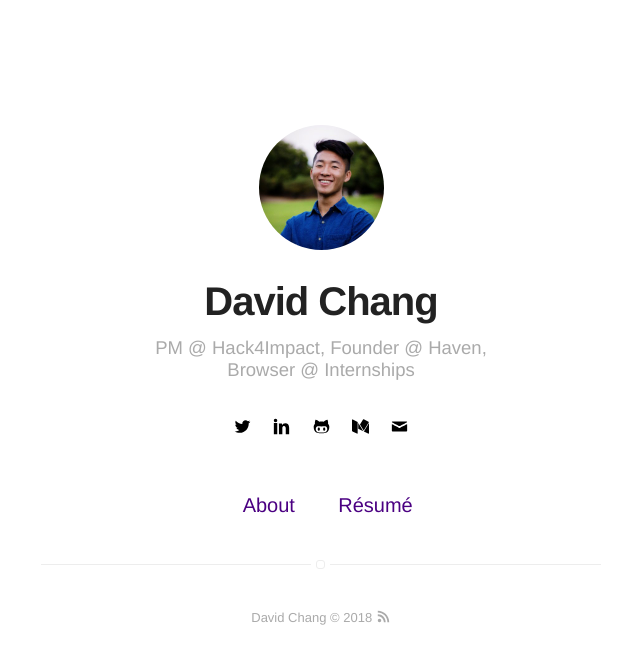
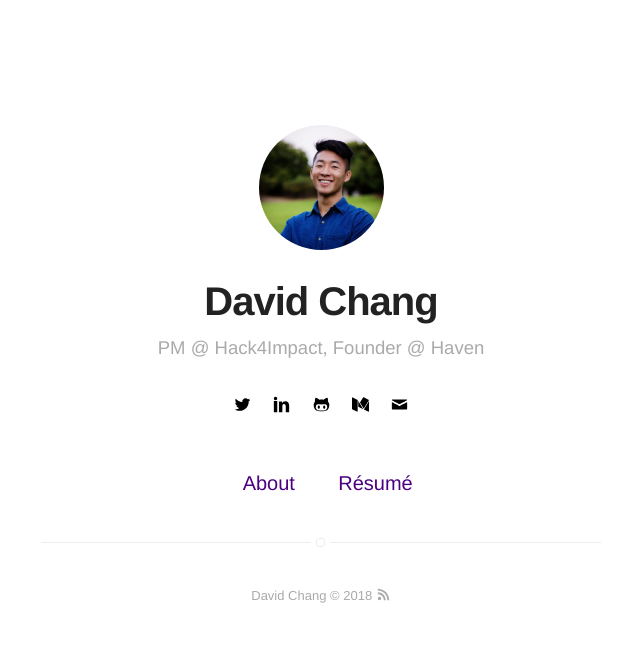
Before and after one commit to andyaustinchai/andyaustinchai.github.io, a Jekyll site: the page built from index.html, in a window 1280 px wide. Shown: the top 664 px of the page, without its empty margins (319-959 px from the left). Built offline with Jekyll 4.4.1, drawn with Linux system fonts in a browser that asks for light colours.

Commit message:
Changed Bio

```diff
--- a/_config.yml
+++ b/_config.yml
@@ -1,9 +1,9 @@
 # main text of home
 name: David Chang
-bio: PM @ Hack4Impact, Founder @ Haven, Browser @ Internships
+bio: PM @ Hack4Impact, Founder @ Haven
 
 # twitter summary info
-description: A blog about technology and stuff related
+# description: A blog about technology and stuff related
 
 # if it's an external image, update below for true
 # better with square images
@@ -13,7 +13,7 @@ picture: assets/images/LinkedIn Pic.jpg
 # If you want to include your resume, set to true
 # and specify source (external or local).
 resume: true
-resume-external: true
+resume-external: false
 resume-url: assets/Resume.pdf
 
 url: https://davidachang.github.io
--- a/_includes/nav.html
+++ b/_includes/nav.html
@@ -32,7 +32,7 @@
 
         {% if site.resume == true %}
             <li class="item">
-                <a class="link" href="{% if https://davidachang.github.io %}{{ site.resume-url }}{% else %}{{ site.url }}/{{ site.resume-url }}{% endif %}">Résumé</a>
+                <a class="link" href="{% if https://davidachang.github.io %}{{ site.resume-url }}{% else %}{{ https://davidachang.github.io }}/{{ site.resume-url }}{% endif %}">Résumé</a>
             </li>
         {% endif %}
     </ul>
```
